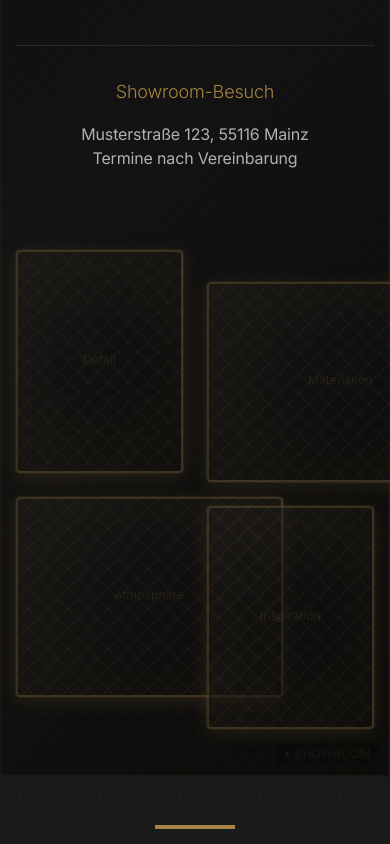
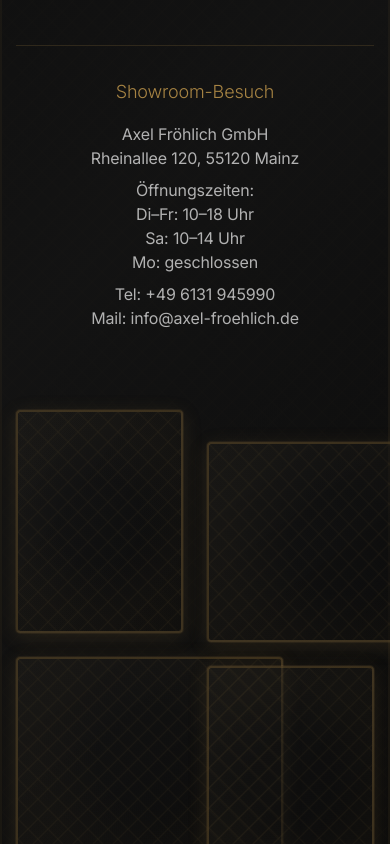
Before and after one commit to ooliv-agentur/axel-froehlich, a React (Vite) app: page / in a window 390 px wide. Shown: the part 5440-6284 px from the top of the page. Built offline with nearby package versions, Linux system fonts and the light colour scheme.

Commit message:
Update contact information
Updated contact details in the footer, contact section, and showroom section with the provided real data.

```diff
--- a/src/components/ContactSection.tsx
+++ b/src/components/ContactSection.tsx
@@ -45,18 +45,27 @@ export const ContactSection = () => {
               {/* Contact Details */}
               <div className="space-y-6 pt-6 border-t border-luxury-gold/20">
                 <div className="text-center lg:text-left">
-                  <p className="text-lg font-light text-luxury-gold mb-2">Showroom Mainz</p>
+                  <p className="text-lg font-light text-luxury-gold mb-2">Axel Fröhlich GmbH</p>
                   <p className="text-luxury-text/70 text-base leading-relaxed">
-                    Musterstraße 123<br/>
-                    55116 Mainz
+                    Rheinallee 120<br/>
+                    55120 Mainz
                   </p>
                 </div>
 
                 <div className="text-center lg:text-left">
                   <p className="text-lg font-light text-luxury-gold mb-2">Kontakt</p>
                   <p className="text-luxury-text/70 text-base leading-relaxed break-all sm:break-normal">
-                    Tel: +49 (0) 6131 123456<br/>
+                    Tel: +49 6131 945990<br/>
                     Mail: info@axel-froehlich.de
+                  </p>
+                </div>
+
+                <div className="text-center lg:text-left">
+                  <p className="text-lg font-light text-luxury-gold mb-2">Öffnungszeiten Showroom</p>
+                  <p className="text-luxury-text/70 text-base leading-relaxed">
+                    Di–Fr: 10–18 Uhr<br/>
+                    Sa: 10–14 Uhr<br/>
+                    Mo: geschlossen
                   </p>
                 </div>
               </div>
@@ -65,10 +74,6 @@ export const ContactSection = () => {
             {/* Contact Image */}
             <div className="order-1 lg:order-2">
               <div className="aspect-[4/5] image-placeholder rounded-sm relative overflow-hidden mx-auto max-w-sm lg:max-w-none">
-                <div className="absolute bottom-2 right-2">
-                  <div className="text-luxury-gold/20 text-xs font-light opacity-60">Portrait</div>
-                </div>
-
                 {/* Overlay with contact prompt */}
                 <div className="absolute inset-0 bg-gradient-to-t from-luxury-black/70 to-transparent"></div>
                 <div className="absolute bottom-4 left-4 text-luxury-white">
--- a/src/components/Footer.tsx
+++ b/src/components/Footer.tsx
@@ -10,7 +10,7 @@ export const Footer = () => {
             {/* Brand */}
             <div className="text-center sm:text-left">
               <h3 className="text-2xl sm:text-3xl lg:text-4xl font-light text-luxury-white mb-6 sm:mb-8 tracking-tight">
-                Axel Fröhlich
+                Axel Fröhlich GmbH
               </h3>
               <p className="text-base sm:text-lg lg:text-xl text-luxury-text/70 font-light leading-relaxed mb-6 sm:mb-8">
                 Seit über 30 Jahren realisieren wir besondere Bäder für anspruchsvolle Menschen.
@@ -34,8 +34,14 @@ export const Footer = () => {
             <div className="text-center sm:text-left sm:col-span-2 lg:col-span-1">
               <h4 className="text-lg sm:text-xl lg:text-2xl font-light text-luxury-gold mb-6 sm:mb-8">Kontakt</h4>
               <div className="space-y-3 sm:space-y-4 text-base sm:text-lg text-luxury-text/70 font-light">
-                <p>Showroom Mainz<br />Musterstraße 123<br />55116 Mainz</p>
-                <p>Tel: +49 (0) 6131 123456<br />Mail: info@axel-froehlich.de</p>
+                <p>Showroom Mainz<br />Rheinallee 120<br />55120 Mainz</p>
+                <p>Tel: +49 6131 945990<br />Mail: info@axel-froehlich.de</p>
+                <p className="text-sm sm:text-base">
+                  Öffnungszeiten:<br />
+                  Di–Fr: 10–18 Uhr<br />
+                  Sa: 10–14 Uhr<br />
+                  Mo: geschlossen
+                </p>
               </div>
             </div>
           </div>
@@ -44,7 +50,7 @@ export const Footer = () => {
           <div className="pt-12 sm:pt-16 border-t border-luxury-gray/10">
             <div className="flex flex-col lg:flex-row justify-between items-center space-y-6 lg:space-y-0 text-center lg:text-left">
               <div className="text-luxury-text/50 font-light text-sm sm:text-base">
-                © 2024 Axel Fröhlich. Alle Rechte vorbehalten.
+                © 2024 Axel Fröhlich GmbH. Alle Rechte vorbehalten.
               </div>
 
               <div className="flex flex-col sm:flex-row space-y-4 sm:space-y-0 sm:space-x-8 lg:space-x-12 text-luxury-text/50 font-light text-sm sm:text-base">
--- a/src/components/ShowroomSection.tsx
+++ b/src/components/ShowroomSection.tsx
@@ -7,12 +7,6 @@ export const ShowroomSection = () => {
       {/* Large Showroom Image */}
       <div className="absolute inset-0">
         <div className="w-full h-full image-placeholder">
-          <div className="absolute bottom-2 right-2 z-10">
-            <div className="inline-flex items-center px-2 py-1 bg-luxury-black/60 backdrop-blur-sm rounded border border-luxury-gold/10 opacity-30">
-              <div className="w-1 h-1 bg-luxury-gold/40 rounded-full mr-1.5"></div>
-              <div className="text-luxury-gold/40 text-xs font-light tracking-wide">SHOWROOM</div>
-            </div>
-          </div>
         </div>
         <div className="absolute inset-0 luxury-gradient"></div>
       </div>
@@ -42,10 +36,19 @@ export const ShowroomSection = () => {
 
               <div className="mt-16 sm:mt-20 pt-8 sm:pt-10 border-t border-luxury-gold/20">
                 <p className="text-lg sm:text-xl font-light text-luxury-gold mb-4 sm:mb-5">Showroom-Besuch</p>
-                <p className="text-luxury-text/70 text-base sm:text-lg">
-                  Musterstraße 123, 55116 Mainz<br/>
-                  Termine nach Vereinbarung
-                </p>
+                <div className="text-luxury-text/70 text-base sm:text-lg space-y-2">
+                  <p>Axel Fröhlich GmbH<br/>Rheinallee 120, 55120 Mainz</p>
+                  <p className="mt-3">
+                    Öffnungszeiten:<br/>
+                    Di–Fr: 10–18 Uhr<br/>
+                    Sa: 10–14 Uhr<br/>
+                    Mo: geschlossen
+                  </p>
+                  <p className="mt-3">
+                    Tel: +49 6131 945990<br/>
+                    Mail: info@axel-froehlich.de
+                  </p>
+                </div>
               </div>
             </div>
 
@@ -53,27 +56,15 @@ export const ShowroomSection = () => {
             <div className="grid grid-cols-2 gap-6 sm:gap-8 lg:gap-10 xl:gap-12 mt-8 lg:mt-0">
               <div className="space-y-6 sm:space-y-8 lg:space-y-10 xl:space-y-12">
                 <div className="aspect-[3/4] image-placeholder rounded-sm">
-                  <div className="text-center px-2">
-                    <div className="text-luxury-gold/30 text-xs font-light mb-1 tracking-wide opacity-60">Detail</div>
-                  </div>
                 </div>
                 <div className="aspect-[4/3] image-placeholder rounded-sm">
-                  <div className="text-center px-2">
-                    <div className="text-luxury-gold/30 text-xs font-light mb-1 tracking-wide opacity-60">Atmosphäre</div>
-                  </div>
                 </div>
               </div>
 
               <div className="space-y-6 sm:space-y-8 lg:space-y-10 xl:space-y-12 mt-8 sm:mt-12 lg:mt-16">
                 <div className="aspect-[4/3] image-placeholder rounded-sm">
-                  <div className="text-center px-2">
-                    <div className="text-luxury-gold/30 text-xs font-light mb-1 tracking-wide opacity-60">Materialien</div>
-                  </div>
                 </div>
                 <div className="aspect-[3/4] image-placeholder rounded-sm">
-                  <div className="text-center px-2">
-                    <div className="text-luxury-gold/30 text-xs font-light mb-1 tracking-wide opacity-60">Inspiration</div>
-                  </div>
                 </div>
               </div>
             </div>
```
